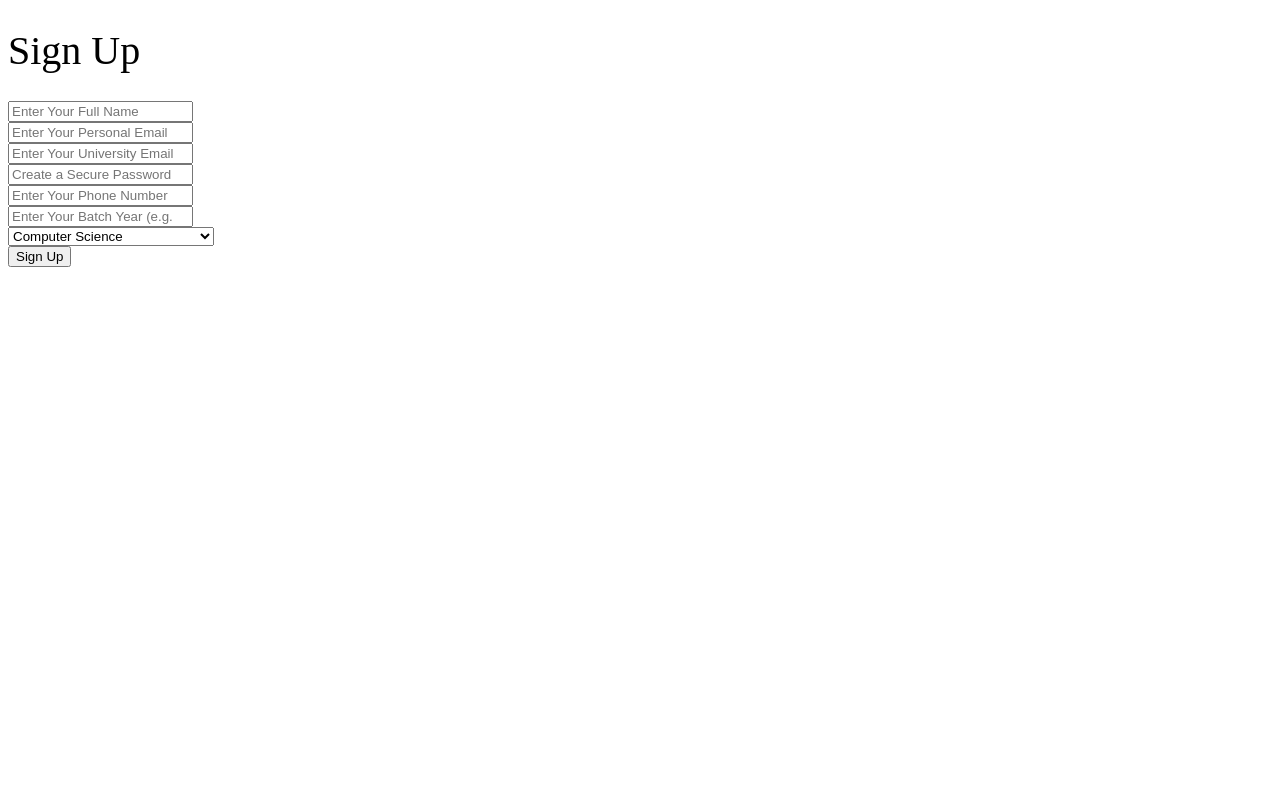
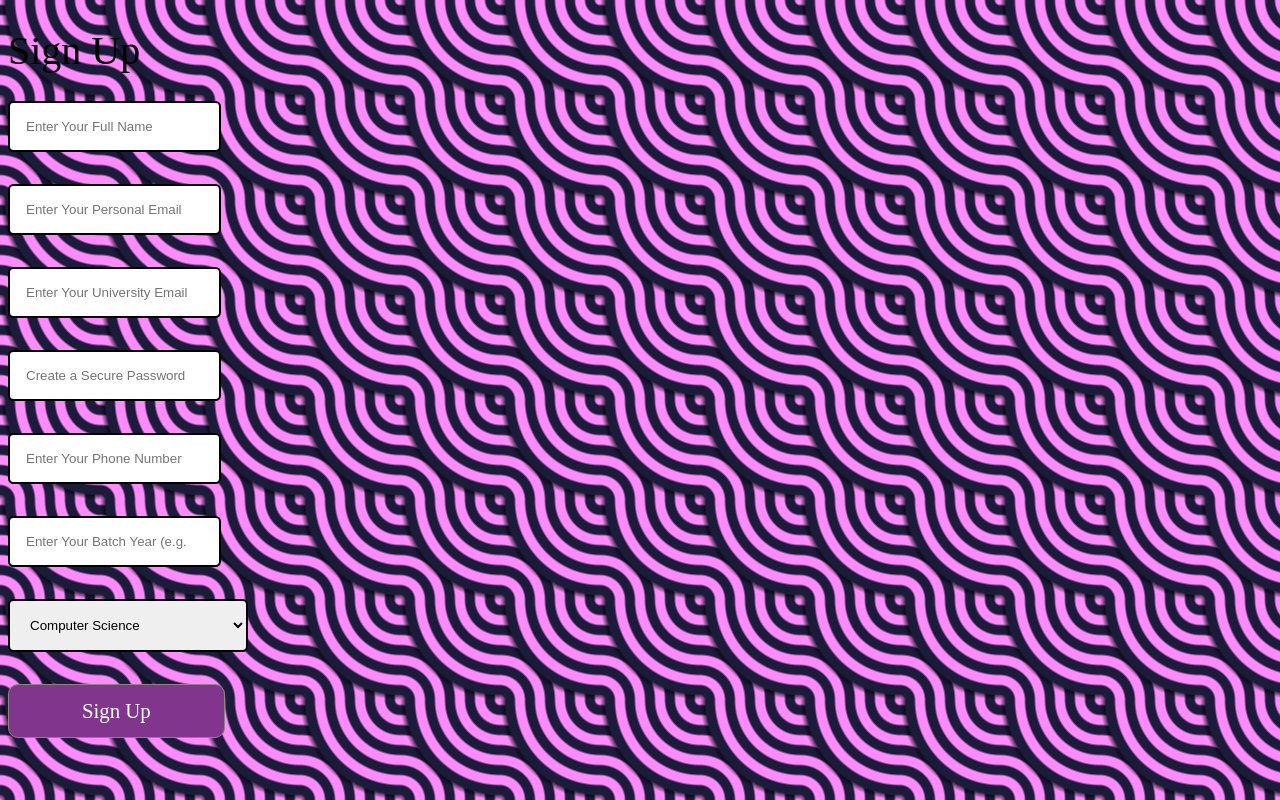
Before and after one commit to el3ctr0-8yt3/SWAPP, a React (Vite) app in the folder frontend/: page /signup in a window 1280 px wide. Built offline with nearby package versions, Linux system fonts and the light colour scheme.

Commit message:
in process
css

```diff
--- a/frontend/src/Pages/Home.jsx
+++ b/frontend/src/Pages/Home.jsx
@@ -1,9 +1,10 @@
 import React from "react";
 import { Link } from "react-router-dom";
-
+import './app.css';
 function Home() {
     return (
-        <div>
+        <div class="box1">
+        <div class="box2">
             <h1>SWAPP</h1>
             <p>Getting the right courses easier
 than before !</p>
@@ -14,6 +15,7 @@
                 <Link to="/signup">Sign Up</Link>
             </button>
         </div>
+        </div>
     );
 }
 
--- a/frontend/src/Pages/SignIn.jsx
+++ b/frontend/src/Pages/SignIn.jsx
@@ -43,8 +43,9 @@
 
     return (
         <div class="box1">
+        <div class="box2">
             <h1>Hi, Welcome Back !</h1>
-            <div class="box1">
+
             <form>
                 <input class="txtbox" type="email" placeholder="Email" />
                 <input class="txtbox" type="password" placeholder="Password" />
@@ -53,7 +54,8 @@
                 </button>
 
             </form>
-            </div>
+
+        </div>
         </div>
     );
 };
--- a/frontend/src/Pages/SignUp.jsx
+++ b/frontend/src/Pages/SignUp.jsx
@@ -1,5 +1,5 @@
 import { apiUrl } from "../config";
-
+import './app.css';
 const SignUp = () => {
     const buttonClick = async (e) => {
         e.preventDefault();
@@ -44,6 +44,7 @@
             <h1>Sign Up</h1>
             <form>
                 <input
+                    class="txtbox"
                     type="text"
                     placeholder="Enter Your Full Name"
                     id="name"
@@ -51,6 +52,7 @@
                 />
                 <br />
                 <input
+                class="txtbox"
                     type="email"
                     placeholder="Enter Your Personal Email"
                     id="email"
@@ -58,6 +60,7 @@
                 />
                 <br />
                 <input
+                class="txtbox"
                     type="email"
                     placeholder="Enter Your University Email"
                     id="universityemail"
@@ -65,6 +68,7 @@
                 />
                 <br />
                 <input
+                class="txtbox"
                     type="password"
                     placeholder="Create a Secure Password"
                     id="password"
@@ -72,6 +76,7 @@
                 />
                 <br />
                 <input
+                class="txtbox"
                     type="number"
                     placeholder="Enter Your Phone Number"
                     id="phone"
@@ -79,13 +84,14 @@
                 />
                 <br />
                 <input
+                class="txtbox"
                     type="number"
                     placeholder="Enter Your Batch Year (e.g. 2020)"
                     id="batch"
                     required={true}
                 />
                 <br />
-                <select id="Major">
+                <select id="Major" class="txtbox">
                     <option value="Computer Science">Computer Science</option>
                     <option value="Computer Engineering">
                         Computer Engineering
@@ -104,7 +110,7 @@
                     </option>
                 </select>
                 <br />
-                <button type="submit" onClick={buttonClick}>
+                <button class="purplebtn" type="submit" onClick={buttonClick}>
                     Sign Up
                 </button>
             </form>
--- a/frontend/src/Pages/app.css
+++ b/frontend/src/Pages/app.css
@@ -1,10 +1,24 @@
+body{
+    width: 100%;
+    height: 100%;
+    --s: 100px; /* control the size */
+    --c1: #ff8afc;
+    --c2: #1b1b3a;
+    --_g: var(--c2) 6% 14%, var(--c1) 16% 24%, var(--c2) 26% 34%,
+      var(--c1) 36% 44%, var(--c2) 46% 54%, var(--c1) 56% 64%, var(--c2) 66% 74%,
+      var(--c1) 76% 84%, var(--c2) 86% 94%;
+    background: radial-gradient(100% 100% at 100% 0,var(--c1) 4%,var(--_g), #0008 96%, #0000),
+      radial-gradient(100% 100% at 0 100%, #0000, #0008 4%, var(--_g), var(--c1) 96% )var(--c1);
+    background-size: var(--s) var(--s);
+    opacity: 100%;
+}
 .purplebtn{
 display: flex;
-width: 21.625rem;
+width:fit-content;
 padding: 0.875rem 4.5625rem;
 justify-content: center;
 align-items: center;
-gap: 0.625rem;
+
 border-radius: 0.625rem;
 border: 0.658px solid #8E8383;
 background: #81358D;
@@ -35,15 +49,27 @@
 font-size: 2.5rem;
 font-weight: 400;
 }
+h2{
+    color: #000;
+font-family: "Futura Md BT";
+font-size: 1.5rem;
+font-weight: 300;
+
+}
 .box1{
     display: flex;
     align-items: center;
     justify-content: center;
+
 }
 .box2{
-    width: 320px;
+    margin-top:15rem;
+    display: flex;
+    width: fit-content;
+    flex-direction: column;
+    /* width: 320px; */
     border-radius: 0.75rem;
-    background-color: rgba(17, 24, 39, 1);
+    background-color: rgb(255, 255, 255);
     padding: 2rem;
-    color: rgba(243, 244, 246, 1);
+
 }
```
